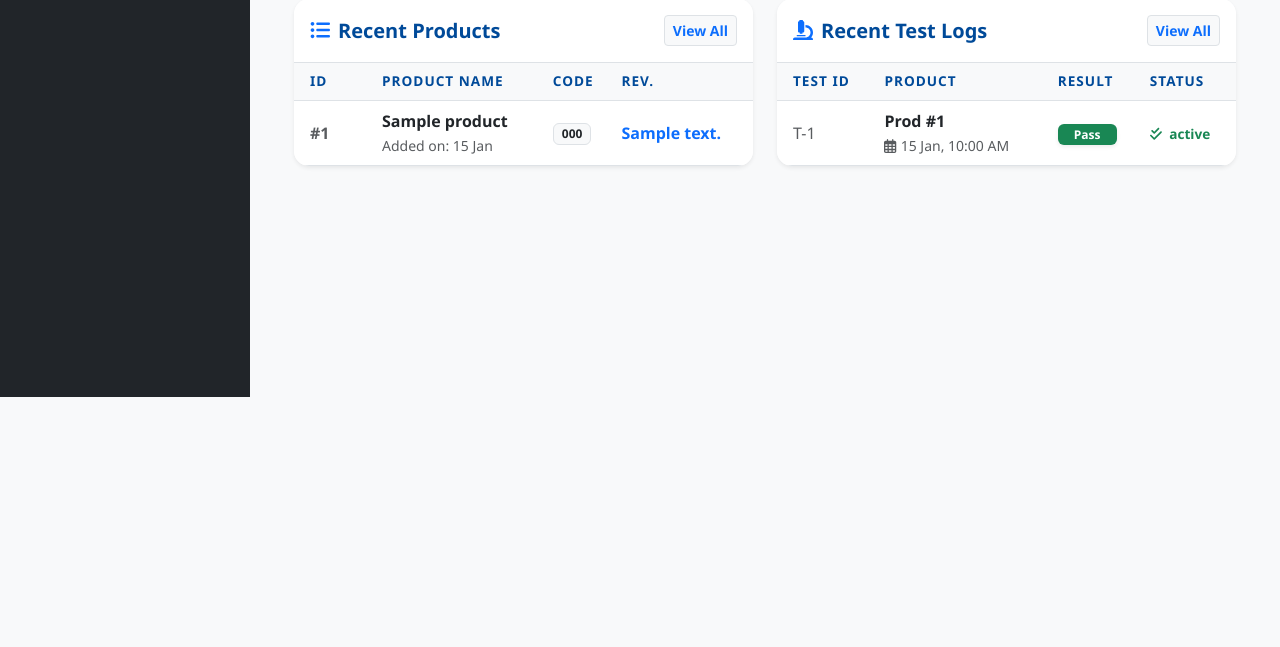
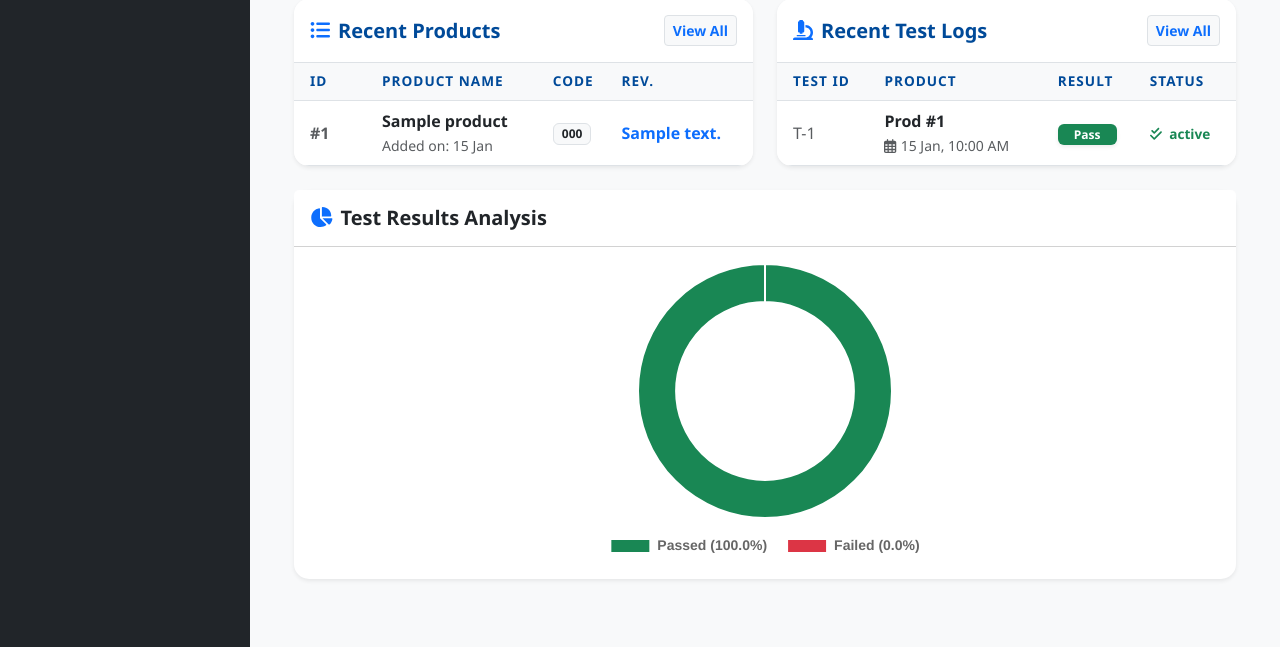
Before and after one commit to AyazAhmed071/Lab-Automation-System, a PHP site: page /lab_automation_system/dashboard.php in a window 1280 px wide. Shown: the part 403-1050 px from the top of the page. Before the commit the page ends 800 px from the top, so only its background shows below. Run offline with PHP 8.4, Linux system fonts and the light colour scheme; the visitor is signed in with stand-in values (Sample User, id 1); tables that the repository leaves empty hold one stand-in row (values such as "Sample post").

Commit message:
Added Chart.js to header and implemented percentage doughnut chart on dashboard

```diff
--- a/dashboard.php
+++ b/dashboard.php
@@ -239,8 +239,75 @@ $failed_tests = $conn->query("SELECT COUNT(*) as count FROM testing_records WHER
             </div>
         </div>
     </div>
+    <div class="row">
+        <div class="col-md-12">
+            <div class="card border-0 shadow-sm mb-4" style="border-radius: 15px;">
+                <div class="card-header bg-white py-3">
+                    <h5 class="card-title fw-bold mb-0 text-dark">
+                        <i class="fas fa-chart-pie me-2 text-primary"></i>Test Results Analysis
+                    </h5>
+                </div>
+                <div class="card-body">
+                    <div style="height: 300px;">
+                        <canvas id="testChart"></canvas>
+                    </div>
+                </div>
+            </div>
+        </div>
+    </div>
 
+    <script>
+        document.addEventListener('DOMContentLoaded', function() {
+            const total = <?php echo ($passed_tests + $failed_tests); ?>;
+            const passed = <?php echo $passed_tests; ?>;
+            const failed = <?php echo $failed_tests; ?>;
 
+            // Percentage Calculation
+            const passedPercent = total > 0 ? ((passed / total) * 100).toFixed(1) : 0;
+            const failedPercent = total > 0 ? ((failed / total) * 100).toFixed(1) : 0;
+
+            const ctx = document.getElementById('testChart').getContext('2d');
+            const testChart = new Chart(ctx, {
+                type: 'doughnut',
+                data: {
+                    // Labels mein hi percentage daal di taake hamesha nazar aaye
+                    labels: [`Passed (${passedPercent}%)`, `Failed (${failedPercent}%)`],
+                    datasets: [{
+                        data: [passed, failed],
+                        backgroundColor: ['#198754', '#dc3545'],
+                        borderWidth: 2,
+                        hoverOffset: 15
+                    }]
+                },
+                options: {
+                    responsive: true,
+                    maintainAspectRatio: false,
+                    plugins: {
+                        legend: {
+                            position: 'bottom',
+                            labels: {
+                                padding: 20,
+                                font: {
+                                    size: 14,
+                                    weight: 'bold'
+                                }
+                            }
+                        },
+                        tooltip: {
+                            callbacks: {
+                                label: function(context) {
+                                    let label = context.label || '';
+                                    let value = context.raw || 0;
+                                    return `${label}: ${value} Tests`;
+                                }
+                            }
+                        }
+                    },
+                    cutout: '70%'
+                }
+            });
+        });
+    </script>
 
 
     <?php include 'footer.php'; ?>
--- a/header.php
+++ b/header.php
@@ -12,6 +12,7 @@ $admin_username = isset($_SESSION['admin_username']) ? $_SESSION['admin_username
 
 <!DOCTYPE html>
 <html lang="en">
+
 <head>
     <meta charset="UTF-8">
     <meta name="viewport" content="width=device-width, initial-scale=1.0">
@@ -24,6 +25,7 @@ $admin_username = isset($_SESSION['admin_username']) ? $_SESSION['admin_username
     <link rel="stylesheet" href="<?php echo BASE_URL; ?>assets/css/style.css">
     <!-- Google Fonts -->
     <link href="https://fonts.googleapis.com/css2?family=Roboto:wght@300;400;500;700&display=swap" rel="stylesheet">
+    <script src="https://cdn.jsdelivr.net/npm/chart.js"></script>
 </head>
 
 <body>
```
